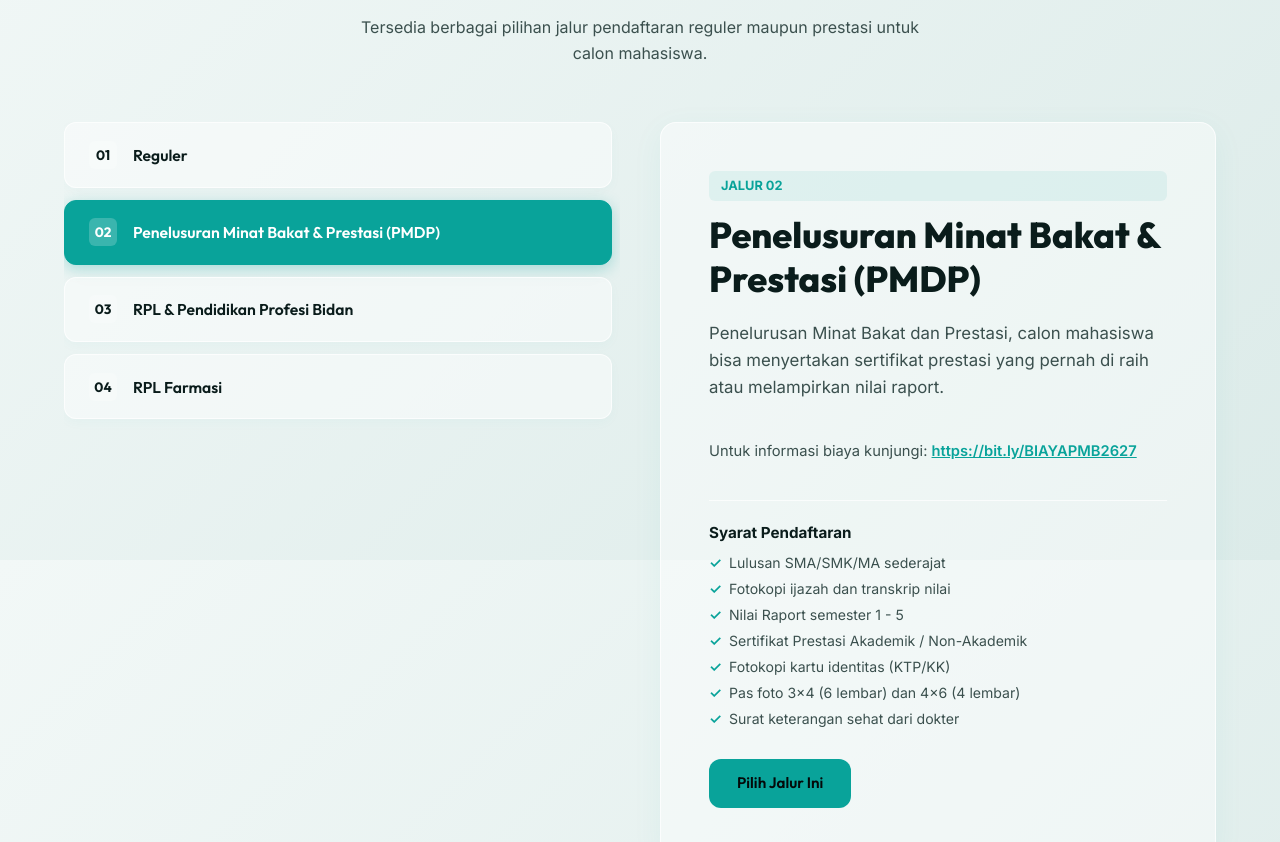
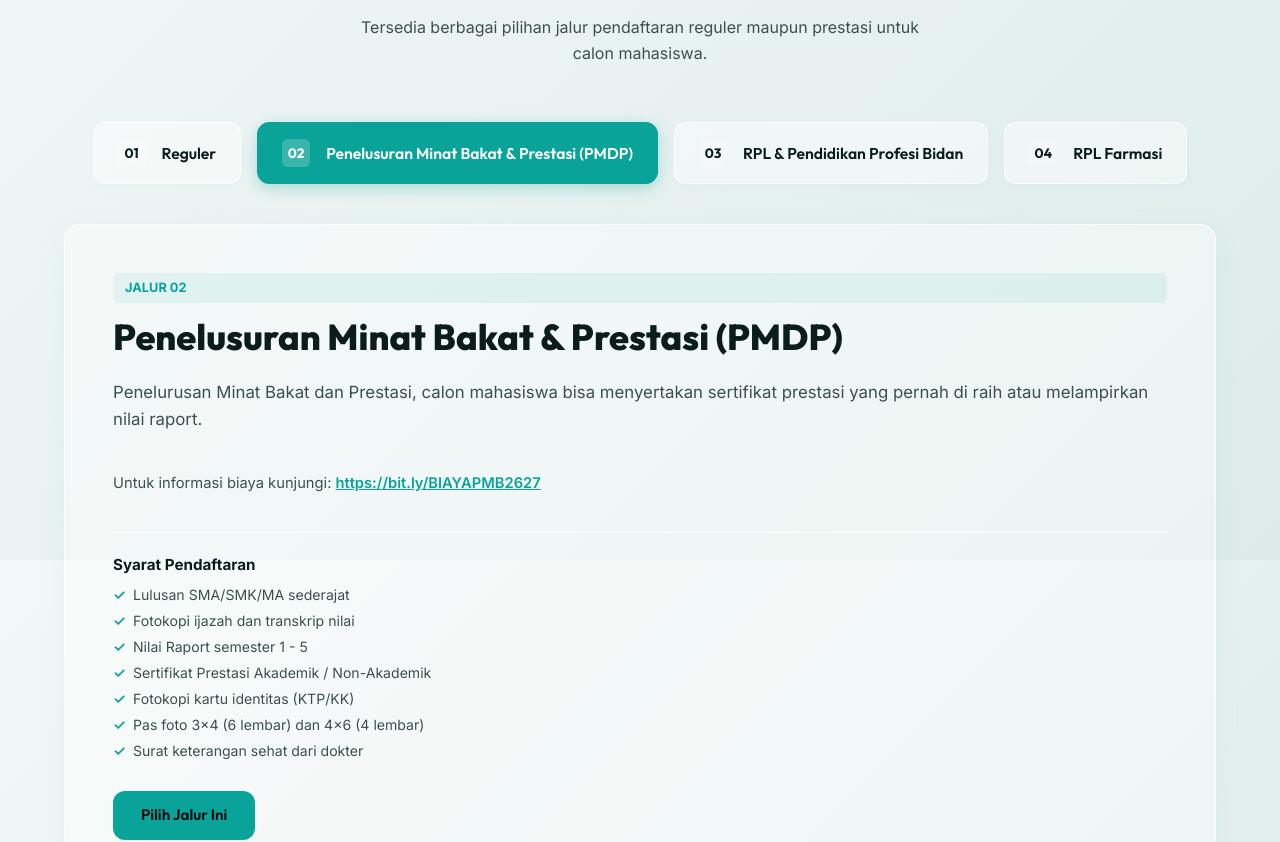
Before and after one commit to deffan10/Landing-Page-PMB-UMMADA, a Vue app: page / in a window 1280 px wide. Shown: the part 1040-1882 px from the top of the page. Built offline with nearby package versions, Linux system fonts and the light colour scheme.

Commit message:
style: convert pathway and program tabs to horizontal layout on desktop

```diff
--- a/src/views/HomeView.vue
+++ b/src/views/HomeView.vue
@@ -49,7 +49,7 @@
         </div>
 
         <!-- Desktop Tabs Layout (Visible > 900px) -->
-        <div class="desktop-only-tabs tabs-container grid-2" @mouseenter="stopAutoplay" @mouseleave="startAutoplay">
+        <div class="desktop-only-tabs tabs-container" @mouseenter="stopAutoplay" @mouseleave="startAutoplay">
           <!-- Left Column: Tabs List -->
           <div class="tabs-list-wrapper">
             <button
@@ -142,7 +142,7 @@
         </div>
 
         <!-- Desktop Tabs Layout (Visible > 900px) -->
-        <div class="desktop-only-tabs tabs-container grid-2" @mouseenter="stopAutoplay" @mouseleave="startAutoplay">
+        <div class="desktop-only-tabs tabs-container" @mouseenter="stopAutoplay" @mouseleave="startAutoplay">
           <!-- Left Column: Tabs List -->
           <div class="tabs-list-wrapper">
             <button
@@ -730,46 +730,32 @@ const alurPendaftaran = ref([
   font-size: 0.85rem;
 }
 
-/* Vertical Tabs Layout (Desktop Only) */
+/* Horizontal Tabs Layout (Desktop Only) */
 .tabs-container {
-  align-items: stretch;
-  gap: 2.5rem;
+  display: flex;
+  flex-direction: column;
+  gap: 2rem;
 }
 
 .tabs-list-wrapper {
   display: flex;
-  flex-direction: column;
-  gap: 0.75rem;
-  max-height: 480px;
-  overflow-y: auto;
-  padding-right: 0.5rem;
-}
-
-/* Scrollbar styles for tabs list */
-.tabs-list-wrapper::-webkit-scrollbar {
-  width: 6px;
-}
-.tabs-list-wrapper::-webkit-scrollbar-track {
-  background: transparent;
-}
-.tabs-list-wrapper::-webkit-scrollbar-thumb {
-  background: rgba(9, 163, 154, 0.2);
-  border-radius: 4px;
-}
-.tabs-list-wrapper::-webkit-scrollbar-thumb:hover {
-  background: rgba(9, 163, 154, 0.4);
+  flex-direction: row;
+  justify-content: center;
+  flex-wrap: wrap;
+  gap: 1rem;
+  padding-bottom: 0.5rem;
 }
 
 .tab-item-btn {
   display: flex;
   align-items: center;
   gap: 1rem;
-  padding: 1.1rem 1.5rem;
+  padding: 1rem 1.5rem;
   background: var(--glass-bg);
   border: 1px solid var(--glass-border);
   border-radius: 12px;
   color: var(--text-primary);
-  text-align: left;
+  text-align: center;
   cursor: pointer;
   transition: all var(--transition-normal);
   font-family: var(--font-title);
@@ -782,7 +768,7 @@ const alurPendaftaran = ref([
 .tab-item-btn:hover {
   background: var(--bg-surface-hover);
   border-color: rgba(9, 163, 154, 0.3);
-  transform: translateX(4px);
+  transform: translateY(-4px);
 }
 
 .tab-item-btn.active {
```
